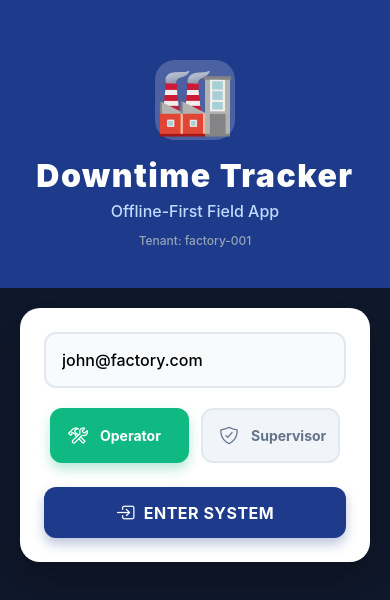
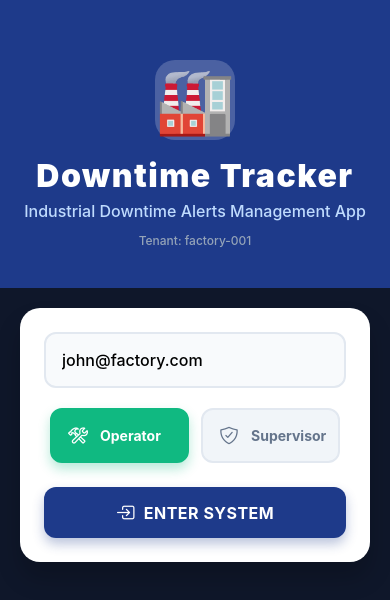
Before and after one commit to pratistha9903/Industrial-Downtime-Alerts-Management-App, a React Native app: screen / in a window 390 px wide. Shown: the top 600 px of the page. Built offline with nearby package versions, Linux system fonts and the light colour scheme.

Commit message:
Working App

```diff
--- a/App.js
+++ b/App.js
@@ -460,7 +460,7 @@ export default function App() {
             <Text style={styles.factoryEmoji}>🏭</Text>
           </View>
           <Text style={styles.appTitle}>Downtime Tracker</Text>
-          <Text style={styles.appSubtitle}>Offline-First Field App</Text>
+          <Text style={styles.appSubtitle}>Industrial Downtime Alerts Management App</Text>
           <Text style={styles.tenantId}>Tenant: {TENANT_ID}</Text>
         </View>
         <View style={styles.loginCard}>
```
